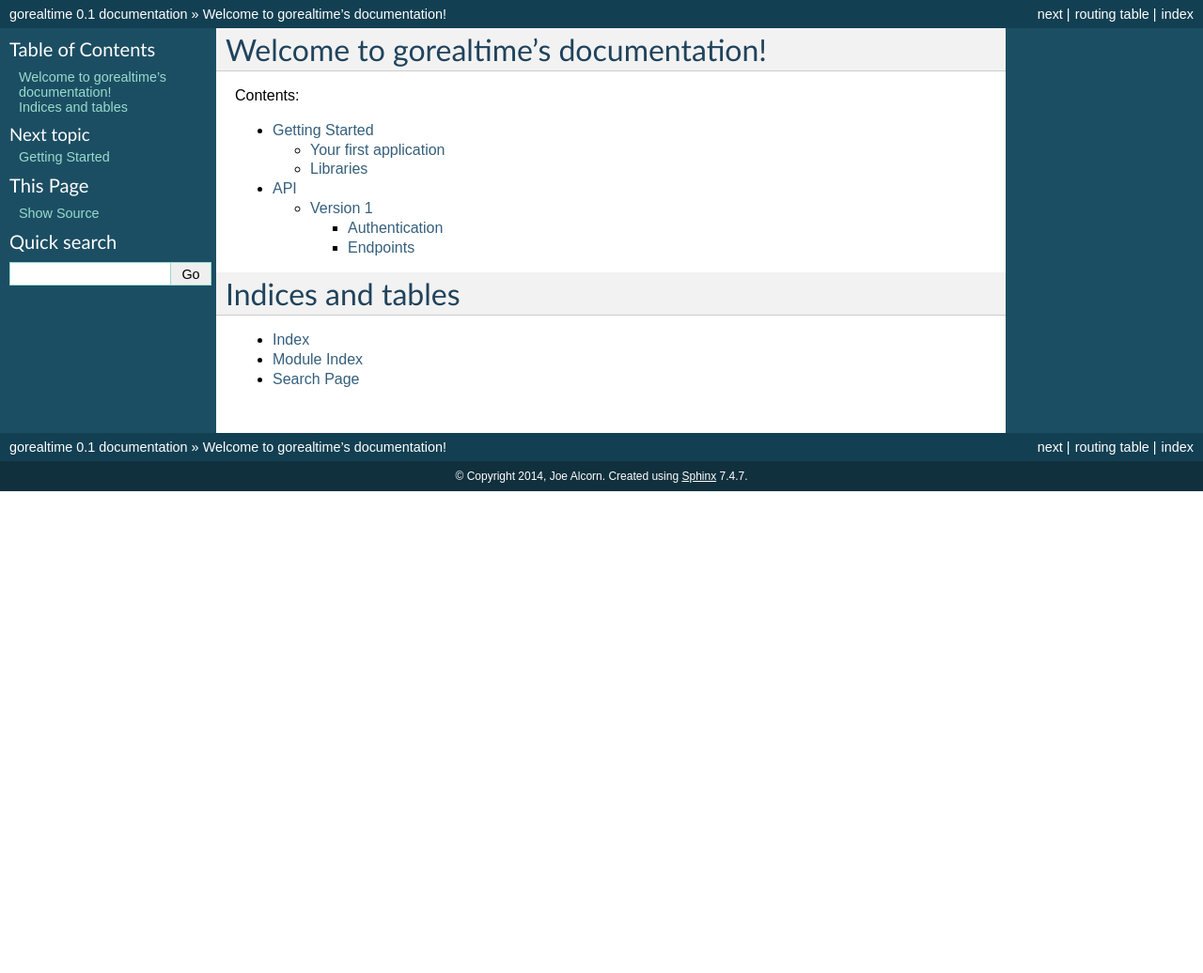
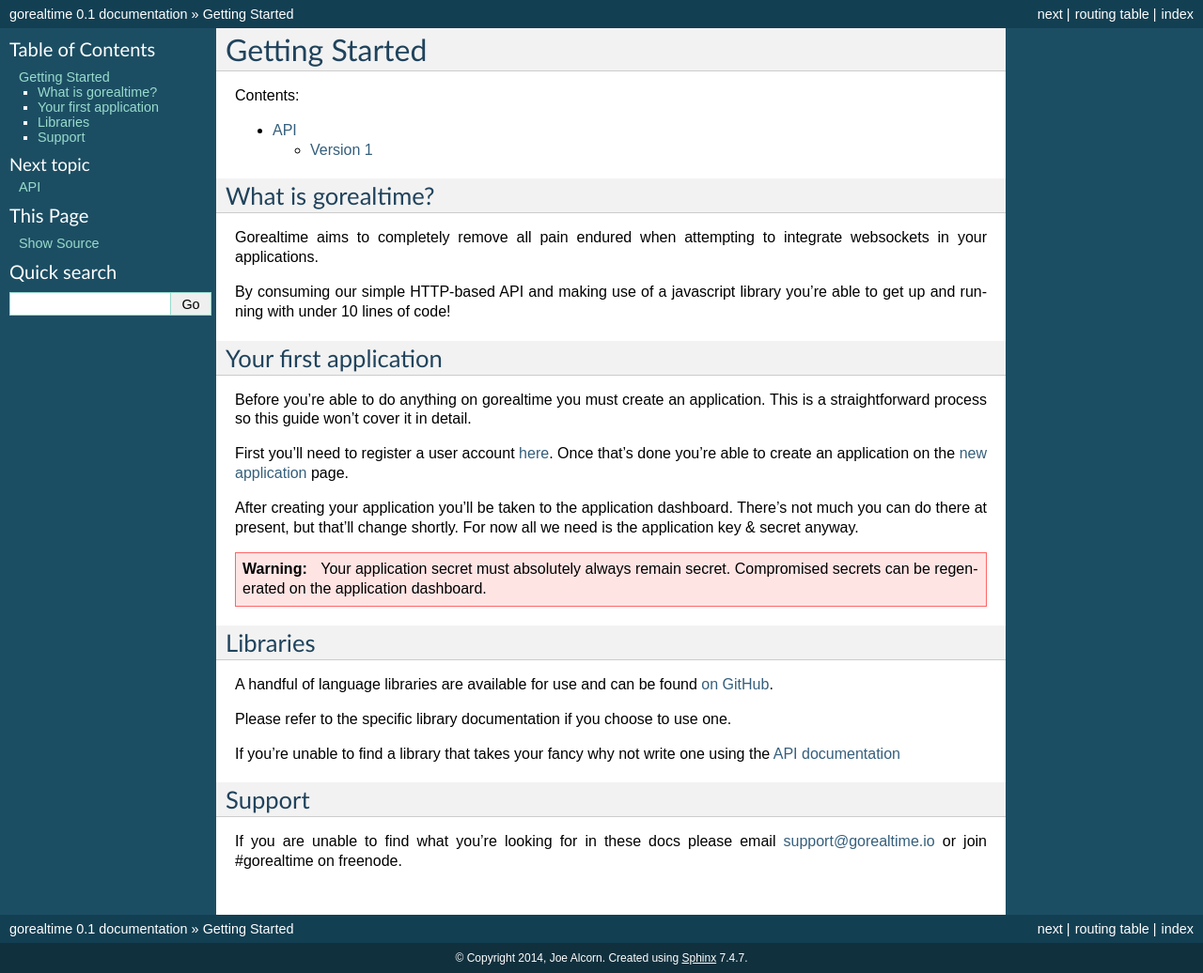
Before and after one commit to gorealtime/docs, a Sphinx documentation site: the page built from source/index.rst, in a window 1280 px wide. Shown: the whole page at 94% size. Built offline with Sphinx 7.4.7, drawn with Linux system fonts in a browser that asks for light colours; before the commit the page ends 900 px from its top, so only the background shows below that.

Commit message:
Tweaks to docs

```diff
--- a/source/api/v1/index.rst
+++ b/source/api/v1/index.rst
@@ -5,6 +5,12 @@
 
 Version 1 of the API is still in development and subject to
 changes.
+
+.. note::
+    You'll only need to read this documentation if you're
+    interacting with the API personally. If you're using
+    a library you should refer to its own documentation.
+    See :ref:`libraries`.
 
 
 .. _authentication:
--- a/source/index.rst
+++ b/source/index.rst
@@ -3,22 +3,73 @@
    You can adapt this file completely to your liking, but it should at least
    contain the root `toctree` directive.
 
-Welcome to gorealtime's documentation!
+Getting Started
 ======================================
 
 Contents:
 
 .. toctree::
-   :maxdepth: 3
+   :maxdepth: 2
 
-   getting-started
    api/index
 
 
+.. _getting started:
 
-Indices and tables
-==================
 
-* :ref:`genindex`
-* :ref:`modindex`
-* :ref:`search`
+What is gorealtime?
+--------------------
+
+Gorealtime aims to completely remove all pain endured when
+attempting to integrate websockets in your applications.
+
+By consuming our simple HTTP-based API and making use of
+a javascript library you're able to get up and running
+with under 10 lines of code!
+
+
+Your first application
+-----------------------
+
+Before you're able to do anything on gorealtime you must
+create an application. This is a straightforward
+process so this guide won't cover it in detail.
+
+First you'll need to register a user account `here
+<https://preview.gorealtime.io/account/register>`_. Once
+that's done you're able to create an application on
+the `new application <https://preview.gorealtime.io/applications/new>`_
+page.
+
+After creating your application you'll be taken to the
+application dashboard. There's not much you can do there at
+present, but that'll change shortly. For now all we need
+is the application key & secret anyway.
+
+.. warning::
+    Your application secret must absolutely always remain secret.
+    Compromised secrets can be regenerated on the application dashboard.
+
+
+.. _libraries:
+
+Libraries
+----------
+
+A handful of language libraries are available for use
+and can be found `on GitHub <https://github.com/gorealtime>`_.
+
+Please refer to the specific library documentation if you
+choose to use one.
+
+If you're unable to find a library that takes your fancy why not
+write one using the :ref:`API documentation <api latest>`
+
+
+.. _support:
+
+Support
+--------
+
+If you are unable to find what you're looking for in these docs
+please email support@gorealtime.io or join #gorealtime on freenode.
```
Also changed, not shown: source/getting-started.rst (deleted, +0 -39 lines).
